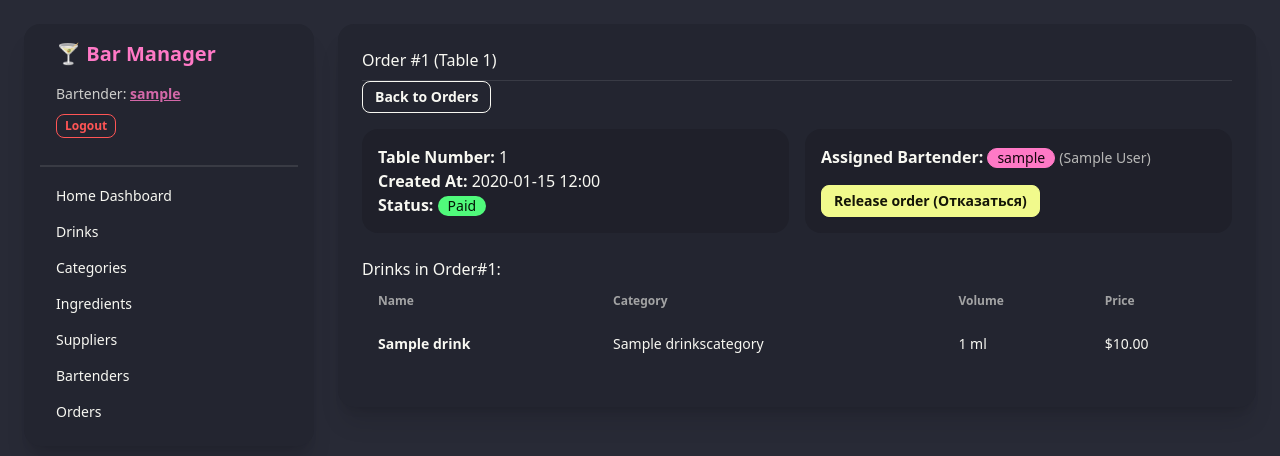
After one commit to Shkabaduba/bar-manager-py, a Django app: page /orders/1/ in a window 1280 px wide. The commit adds this page. Shown: the top 456 px of the page. Run offline with Django 5.2, Linux system fonts and the light colour scheme; a user stored in the database is signed in; tables that the repository leaves empty hold one stand-in row (values such as "Sample post"); some libraries are stand-ins or nearby versions.

Commit message:
Add DetailViews and assign order logic

```diff
--- a/bar/models.py
+++ b/bar/models.py
@@ -1,7 +1,9 @@
+from django.contrib.auth.decorators import login_required
 from django.contrib.auth.models import AbstractUser
 from django.db import models
 from django.urls import reverse
 from django.conf import settings
+from django.shortcuts import render, get_object_or_404, redirect
 
 
 class BarSupplier(models.Model):
@@ -73,10 +75,6 @@ class Drink(models.Model):
         BarIngredient,
         related_name="drinks",
     )
-    bartenders = models.ManyToManyField(
-        settings.AUTH_USER_MODEL,
-        related_name="drinks",
-    )
 
     class Meta:
         ordering = ["name"]
@@ -94,7 +92,9 @@ class Order(models.Model):
     is_paid = models.BooleanField(default=False)
     bartender = models.ForeignKey(
         settings.AUTH_USER_MODEL,
-        on_delete=models.CASCADE,
+        on_delete=models.SET_NULL,
+        null=True,
+        blank=True,
         related_name="orders",
     )
     drinks = models.ManyToManyField(
@@ -105,5 +105,9 @@ class Order(models.Model):
     class Meta:
         ordering = ["-created_at"]
 
+
     def __str__(self):
         return f"Order #{self.id} (Table {self.table_number})"
+
+    def get_absolute_url(self):
+        return reverse("bar:order-detail", kwargs={"pk": self.pk})
--- a/bar/urls.py
+++ b/bar/urls.py
@@ -8,7 +8,11 @@ from .views import (
     DrinksListView,
     BartenderListView,
     OrderListView,
+    OrderDetailView,
+    DrinkDetailView,
+    BartenderDetailView, toggle_assign_order,
 )
+
 
 urlpatterns = [
     path("", index, name="index"),
@@ -18,6 +22,10 @@ urlpatterns = [
     path("ingredients/", BarIngredientListView.as_view(), name="ingredient-list"),
     path("bartenders/", BartenderListView.as_view(), name="bartender-list"),
     path("orders/", OrderListView.as_view(), name="order-list"),
+    path("orders/<int:pk>/", OrderDetailView.as_view(), name="order-detail"),
+    path("drinks/<int:pk>/", DrinkDetailView.as_view(), name="drink-detail"),
+    path("bartenders/<int:pk>/", BartenderDetailView.as_view(), name="bartender-detail"),
+    path("orders/<int:pk>/toggle-assign/", toggle_assign_order, name="toggle-assign-order"),
 ]
 
 app_name = "bar"
--- a/bar/views.py
+++ b/bar/views.py
@@ -1,4 +1,4 @@
-from django.shortcuts import render
+from django.shortcuts import render, get_object_or_404, redirect
 from django.contrib.auth.decorators import login_required
 from django.contrib.auth.mixins import LoginRequiredMixin
 from django.views import generic
@@ -88,3 +88,42 @@ class OrderListView(LoginRequiredMixin, generic.ListView):
     def get_queryset(self):
         queryset = Order.objects.prefetch_related("drinks").select_related("bartender")
         return queryset
+
+
+class OrderDetailView(LoginRequiredMixin, generic.DetailView):
+    model = Order
+    template_name = "bar/order_detail.html"
+
+    def get_queryset(self):
+        queryset = Order.objects.prefetch_related("drinks").select_related("bartender")
+        return queryset
+
+
+class DrinkDetailView(LoginRequiredMixin, generic.DetailView):
+    model = Drink
+    template_name = "bar/drink_detail.html"
+
+    def get_queryset(self):
+        queryset = Drink.objects.select_related("category").prefetch_related("ingredients__supplier")
+        return queryset
+
+
+class BartenderDetailView(LoginRequiredMixin, generic.DetailView):
+    model = Bartender
+    template_name = "bar/bartender_detail.html"
+
+    def get_queryset(self):
+        queryset = Bartender.objects.prefetch_related("orders__drinks")
+        return queryset
+
+@login_required
+def toggle_assign_order(request, pk):
+    order = get_object_or_404(Order, pk=pk)
+
+    if order.bartender == request.user:
+        order.bartender = None
+    elif order.bartender is None:
+        order.bartender = request.user
+
+    order.save()
+    return redirect("bar:order-detail", pk=pk)
--- /dev/null
+++ b/templates/bar/order_detail.html
@@ -0,0 +1,79 @@
+{% extends "base.html" %}
+{% block content %}
+  <div class="flex-container justify-between items-center mb-4">
+    <h1>Order #{{ order.id }} (Table {{ order.table_number }})</h1>
+    <a href="{% url 'bar:order-list' %}" class="btn btn-outline btn-sm">Back to Orders</a>
+  </div>
+
+  <div class="grid grid-cols-1 md:grid-cols-2 gap-4 mb-6">
+    <div class="bg-base-300 p-4 rounded-box">
+      <p><strong>Table Number:</strong> {{ order.table_number }}</p>
+      <p><strong>Created At:</strong> {{ order.created_at|date:"Y-m-d H:i" }}</p>
+      <p><strong>Status:</strong>
+        {% if order.is_paid %}
+          <span class="badge badge-success">Paid</span>
+        {% else %}
+          <span class="badge badge-warning">Unpaid</span>
+        {% endif %}
+      </p>
+    </div>
+
+    <div class="bg-base-300 p-4 rounded-box">
+      <p><strong>Assigned Bartender:</strong>
+        {% if order.bartender %}
+          <span class="badge badge-primary">{{ order.bartender.username }}</span>
+          <span class="text-sm opacity-70">({{ order.bartender.first_name }} {{ order.bartender.last_name }})</span>
+        {% else %}
+          <span class="badge badge-ghost text-error">Unassigned</span>
+        {% endif %}
+      </p>
+      <div class="mt-4">
+        {% if order.bartender == user %}
+          <form method="post" action="{% url 'bar:toggle-assign-order' order.id %}">
+            {% csrf_token %}
+            <button type="submit" class="btn btn-warning btn-sm">
+              Release order (Отказаться)
+            </button>
+          </form>
+        {% elif order.bartender is None %}
+          <form method="post" action="{% url 'bar:toggle-assign-order' order.id %}">
+            {% csrf_token %}
+            <button type="submit" class="btn btn-success btn-sm">
+              Take this order
+            </button>
+          </form>
+        {% endif %}
+      </div>
+    </div>
+  </div>
+
+  <h2>Drinks in Order#{{ order.id }}:</h2>
+  {% if order.drinks.all %}
+    <table class="table w-full">
+      <thead>
+      <tr>
+        <th>Name</th>
+        <th>Category</th>
+        <th>Volume</th>
+        <th>Price</th>
+      </tr>
+      </thead>
+      <tbody>
+      {% for drink in order.drinks.all %}
+        <tr>
+          <td>
+            <a href="{{ drink.get_absolute_url }}" class="link link-hover font-semibold">
+              {{ drink.name }}
+            </a>
+          </td>
+          <td>{{ drink.category.name }}</td>
+          <td>{{ drink.volume_ml }} ml</td>
+          <td>${{ drink.price }}</td>
+        </tr>
+      {% endfor %}
+      </tbody>
+    </table>
+  {% else %}
+    <p class="opacity-70">No drinks in this order yet.</p>
+  {% endif %}
+{% endblock %}
--- a/templates/base.html
+++ b/templates/base.html
@@ -10,7 +10,7 @@
   <script src="https://cdn.tailwindcss.com"></script>
    <style>
     h1 {
-      font-size: 1.875rem;
+      font-size: 1.9rem;
       font-weight: 700;
       margin-bottom: 1rem;
       padding-bottom: 0.5rem;
--- a/templates/includes/pagination.html
+++ b/templates/includes/pagination.html
@@ -3,7 +3,7 @@
   <ul class="pagination">
     {% if page_obj.has_previous %}
       <li class="page-item">
-        <a href="?{% query_transform request page=page_obj.previous_page_number %}" class="page-link">prev</a>
+        <a href="?{% query_transform request page=page_obj.previous_page_number %}" class="page-link">Previous Page</a>
       </li>
     {% endif %}
     <li class="page-item active">
@@ -11,7 +11,7 @@
     </li>
     {% if page_obj.has_next %}
       <li class="page-item">
-        <a href="?{% query_transform request page=page_obj.next_page_number %}" class="page-link">next</a>
+        <a href="?{% query_transform request page=page_obj.next_page_number %}" class="page-link">Next Page</a>
       </li>
     {% endif %}
   </ul>
```
Also changed, not shown: bar/admin.py (+9 -0 lines), templates/bar/drink_detail.html (added, +63 -0 lines), templates/bar/drink_list.html (+7 -3 lines), templates/bar/order_list.html (+18 -6 lines), bar/migrations/0002_remove_drink_bartenders_alter_order_bartender.py (added).
